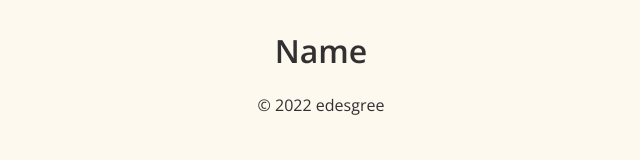
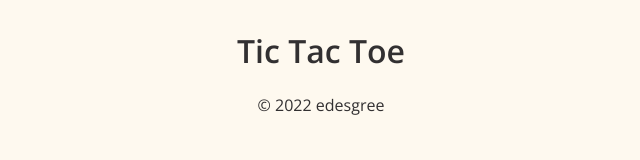
Before and after one commit to edesgree/odin-tictactoe, a website: page public/index.html in a window 1280 px wide. Shown: the whole page, without its empty margins (319-959 px from the left). Drawn offline with nearby package versions, Linux system fonts and the light colour scheme.

Commit message:
project init

```diff
--- a/package.json
+++ b/package.json
@@ -1,5 +1,5 @@
 {
-    "name": "Odin-Tic-Tac-Toe",
+    "name": "odin-tictactoe",
     "version": "0.1.0",
     "description": "SASS compile|autoprefix|minimize and live-reload dev server using Browsersync for static HTML",
     "main": "public/index.html",
--- a/public/index.html
+++ b/public/index.html
@@ -5,7 +5,7 @@
     <meta charset="UTF-8">
     <meta http-equiv="X-UA-Compatible" content="IE=edge">
     <meta name="viewport" content="width=device-width, initial-scale=1.0">
-    <title>Name</title>
+    <title>Tic Tac Toe</title>
     <link rel="icon" type="image/x-icon" href="favicon.ico">
 
     <script src="script.js" defer></script>
@@ -14,7 +14,7 @@
 
 <body>
     <header>
-        <h1>Name</h1>
+        <h1>Tic Tac Toe</h1>
     </header>
 
     <main class="">
```
Also changed, not shown: src/index.html (+2 -2 lines), 3 other files.
